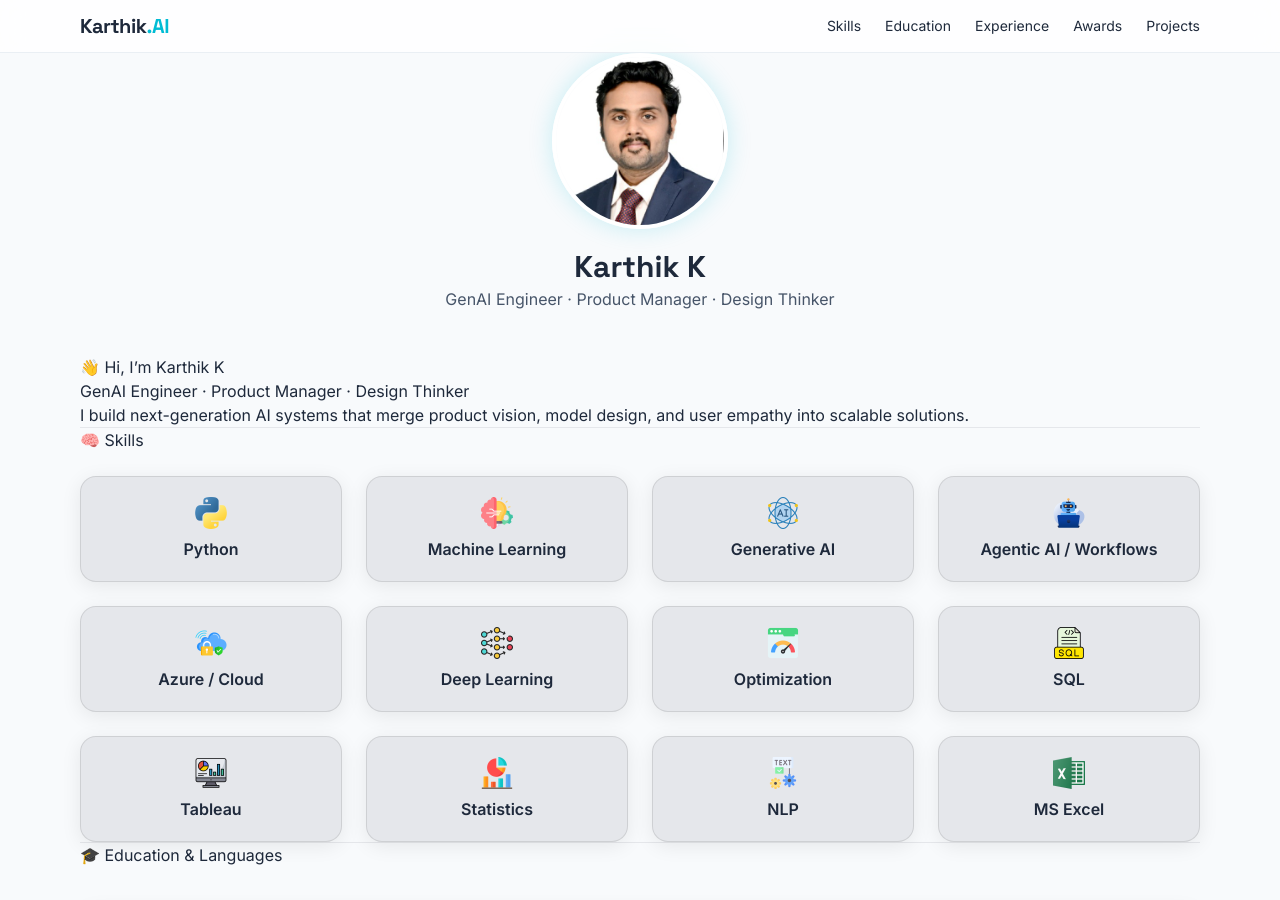
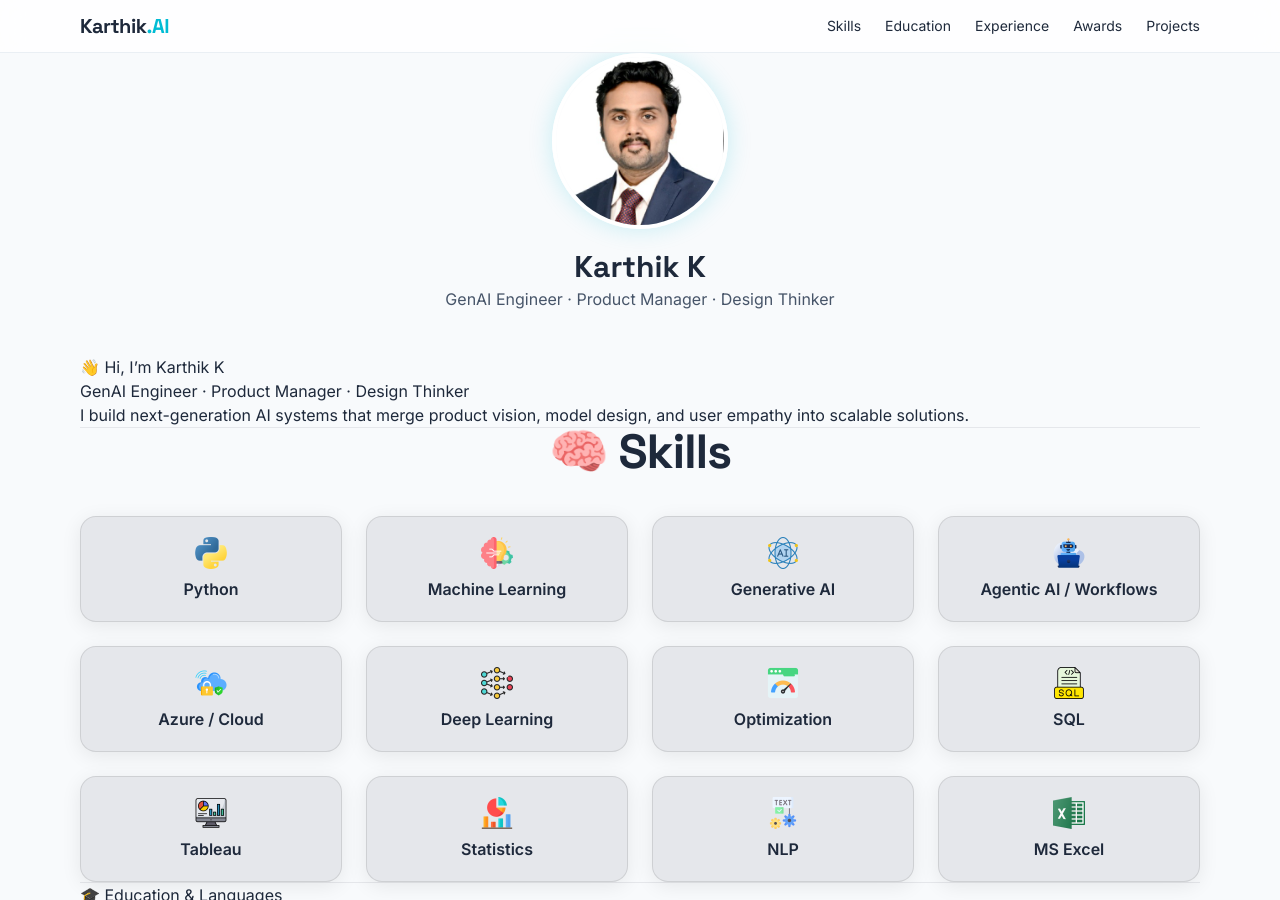
Before and after one commit to karthik65432/karthik65432.github.io, a Jekyll site: the page built from index.md, in a window 1280 px wide and 900 px high. Built offline with Jekyll 4.4.1, drawn with Linux system fonts in a browser that asks for light colours; nearby versions of some CDN libraries; some web fonts are replaced.

Commit message:
Update skills section in index.md

```diff
--- a/index.md
+++ b/index.md
@@ -9,7 +9,10 @@ I build next-generation AI systems that merge product vision, model design, and
 
 ---
 
-## 🧠 Skills
+<h2 class="font-display text-4xl md:text-5xl font-extrabold mb-10 text-center text-slate-800 tracking-tight">
+  🧠 Skills
+</h2>
+
 <div id="skills" class="grid sm:grid-cols-2 md:grid-cols-3 lg:grid-cols-4 gap-6 mt-6">
 {% for skill in site.data.skills %}
   <div class="ai-card p-5 rounded-2xl text-center font-semibold flex flex-col items-center gap-2">
```
